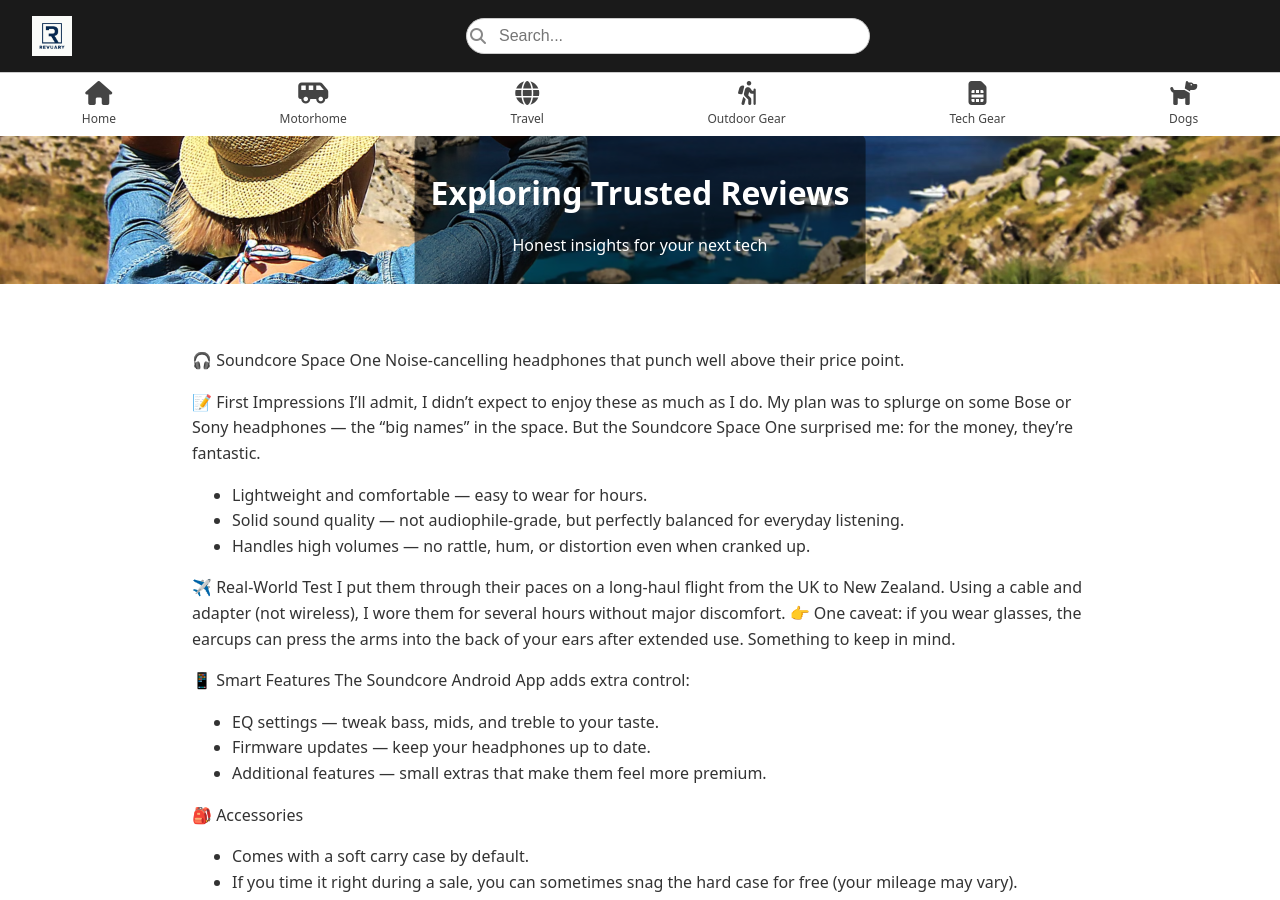
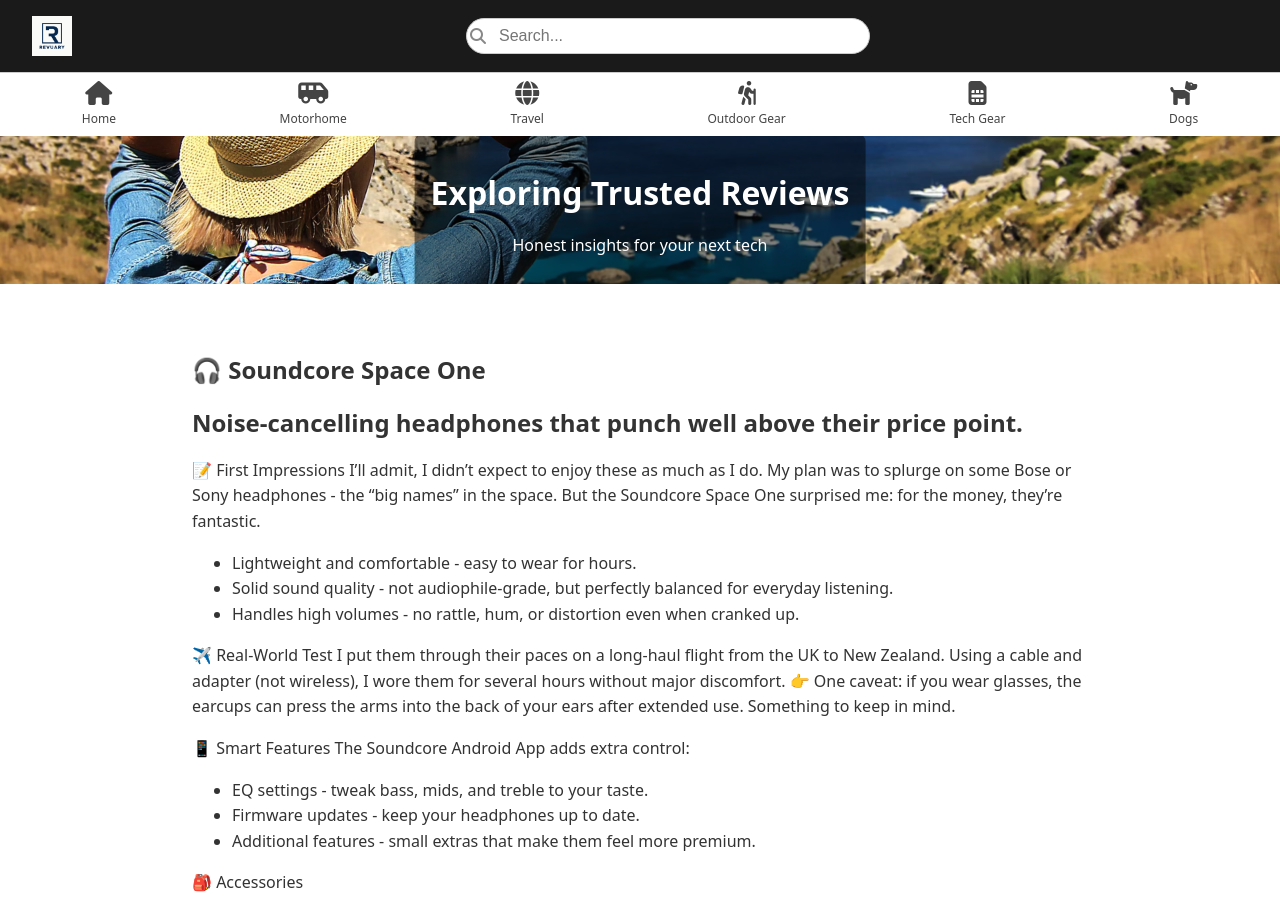
Before and after one commit to trowlinson/terrys-reviews, a Jekyll site: the page built from reviews/soundcore-space-one.md, in a window 1280 px wide and 900 px high. Built offline with Jekyll 4.4.1, drawn with Linux system fonts in a browser that asks for light colours.

```diff
--- a/reviews/soundcore-space-one.md
+++ b/reviews/soundcore-space-one.md
@@ -9,14 +9,15 @@ header_banner_pic_alt: Tech Banner
 category: headphones
 ---
 
-🎧 Soundcore Space One
-Noise-cancelling headphones that punch well above their price point.
+## 🎧 Soundcore Space One
+
+## Noise-cancelling headphones that punch well above their price point.
 
 📝 First Impressions
-I’ll admit, I didn’t expect to enjoy these as much as I do. My plan was to splurge on some Bose or Sony headphones — the “big names” in the space. But the Soundcore Space One surprised me: for the money, they’re fantastic.
-- Lightweight and comfortable — easy to wear for hours.
-- Solid sound quality — not audiophile‑grade, but perfectly balanced for everyday listening.
-- Handles high volumes — no rattle, hum, or distortion even when cranked up.
+I’ll admit, I didn’t expect to enjoy these as much as I do. My plan was to splurge on some Bose or Sony headphones - the “big names” in the space. But the Soundcore Space One surprised me: for the money, they’re fantastic.
+- Lightweight and comfortable - easy to wear for hours.
+- Solid sound quality - not audiophile‑grade, but perfectly balanced for everyday listening.
+- Handles high volumes - no rattle, hum, or distortion even when cranked up.
 
 ✈️ Real‑World Test
 I put them through their paces on a long-haul flight from the UK to New Zealand. Using a cable and adapter (not wireless), I wore them for several hours without major discomfort.
@@ -24,9 +25,9 @@ I put them through their paces on a long-haul flight from the UK to New Zealand.
 
 📱 Smart Features
 The Soundcore Android App adds extra control:
-- EQ settings — tweak bass, mids, and treble to your taste.
-- Firmware updates — keep your headphones up to date.
-- Additional features — small extras that make them feel more premium.
+- EQ settings - tweak bass, mids, and treble to your taste.
+- Firmware updates - keep your headphones up to date.
+- Additional features - small extras that make them feel more premium.
 
 🎒 Accessories
 - Comes with a soft carry case by default.
```
